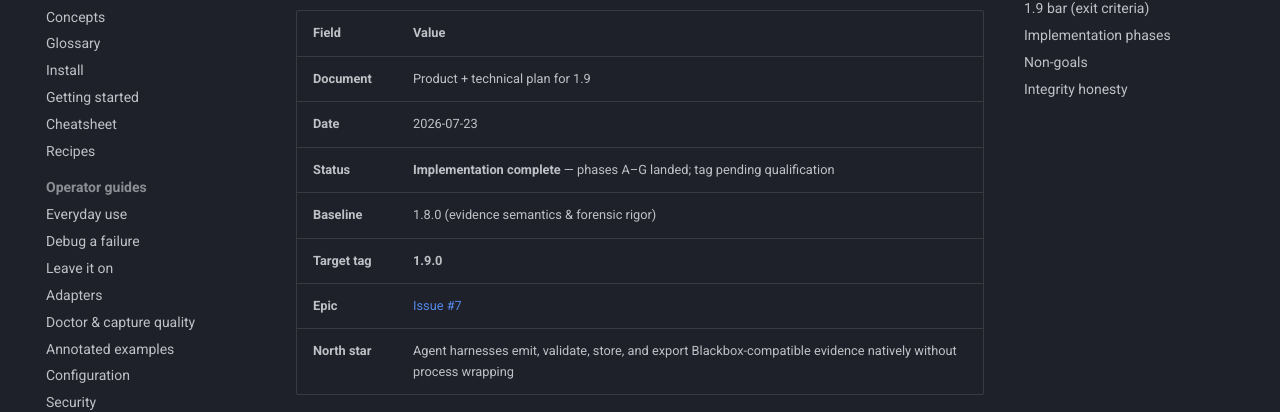
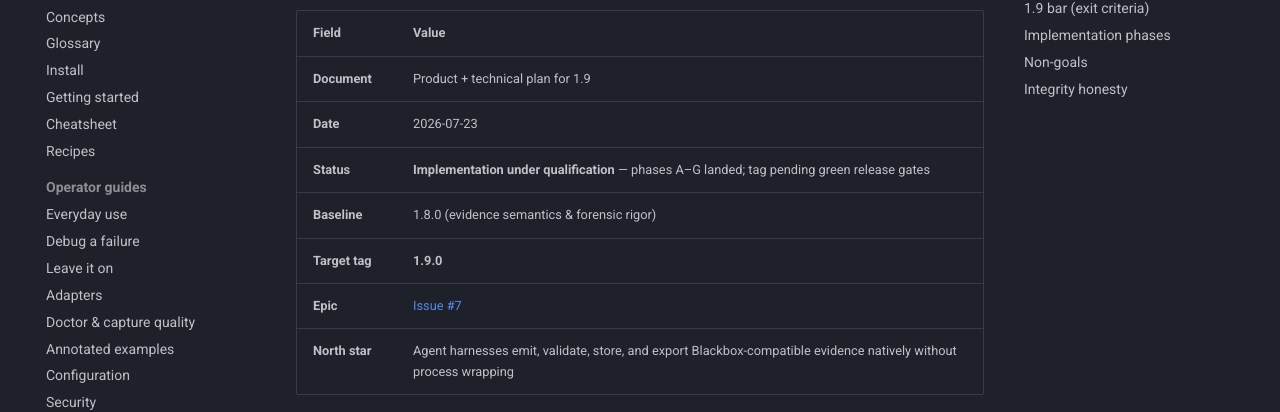
Before and after one commit to wanazhar/blackbox, an MkDocs documentation site: the page built from docs/plan/evidence-protocol-1.9.md, in a window 1280 px wide and 900 px high. Shown: the part 211-623 px from the top of the window. Built offline with MkDocs 1.6.1 and Material for MkDocs 9.7.7, drawn with Linux system fonts in a browser that asks for light colours; comment, search, counter and statistics services are not loaded.

Commit message:
chore(release): enforce 1.9 qualification

```diff
--- a/docs/plan/evidence-protocol-1.9.md
+++ b/docs/plan/evidence-protocol-1.9.md
@@ -4,7 +4,7 @@
 |---|---|
 | **Document** | Product + technical plan for 1.9 |
 | **Date** | 2026-07-23 |
-| **Status** | **Implementation complete** — phases A–G landed; tag pending qualification |
+| **Status** | **Implementation under qualification** — phases A–G landed; tag pending green release gates |
 | **Baseline** | 1.8.0 (evidence semantics & forensic rigor) |
 | **Target tag** | **1.9.0** |
 | **Epic** | [Issue #7](https://github.com/wanazhar/blackbox/issues/7) |
```
Also changed, not shown: AGENTS.md (+5 -0 lines), 2 other files.
